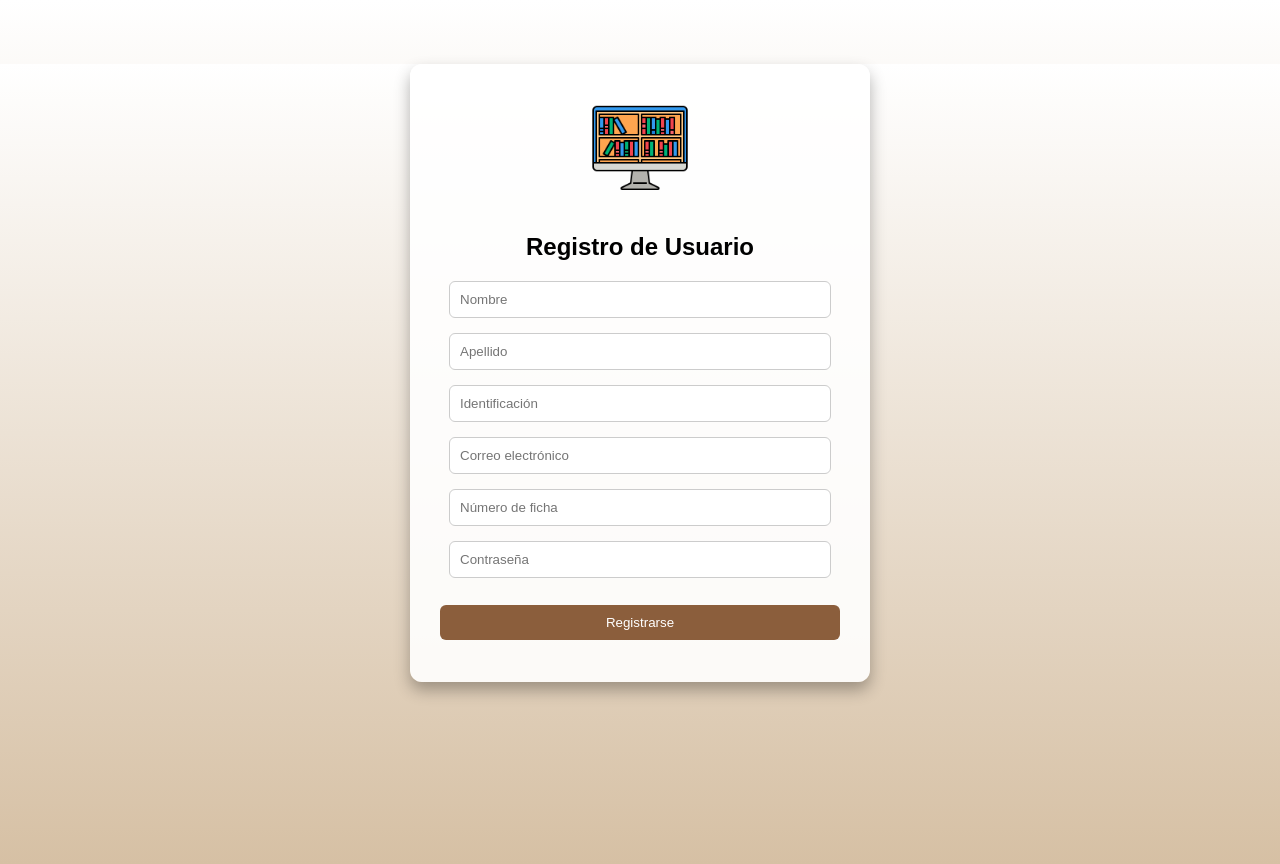
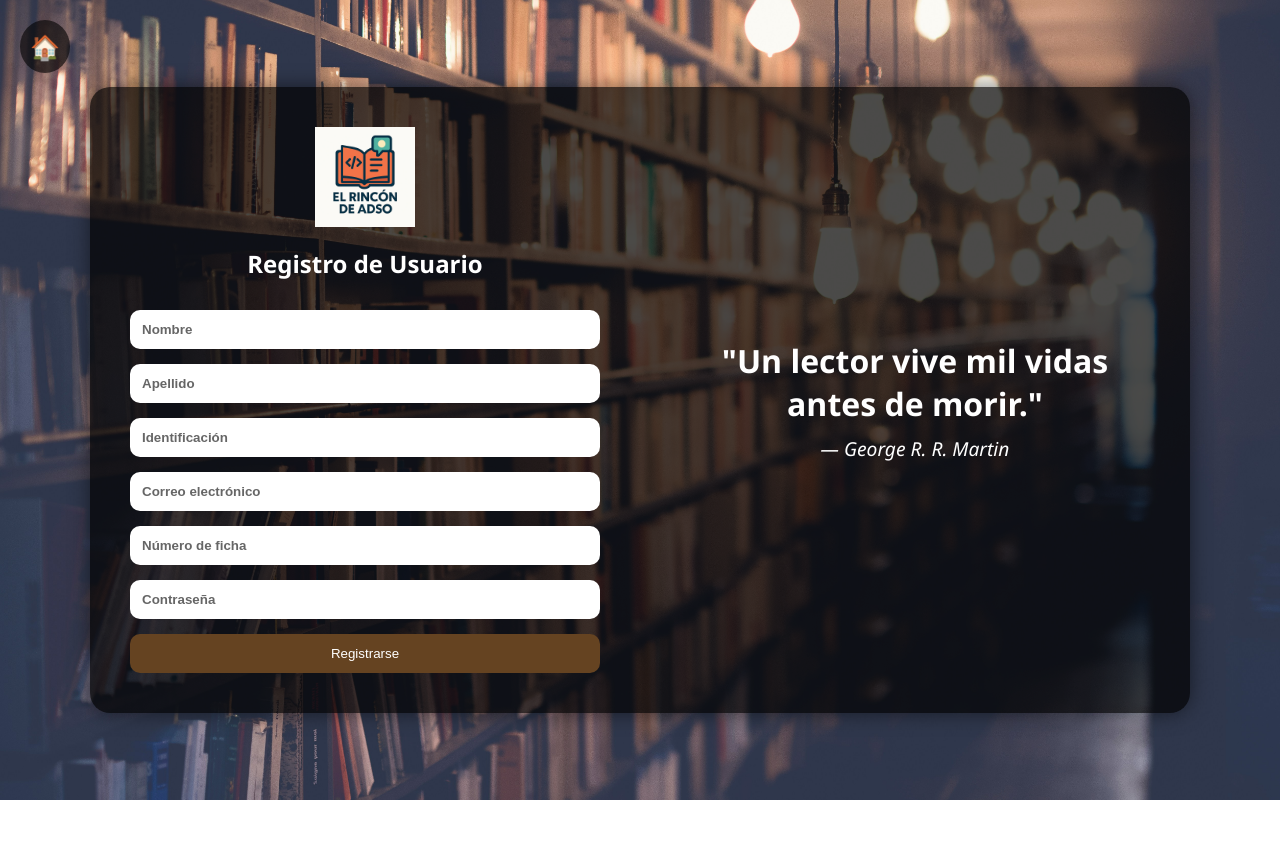
Before and after one commit to axchisan/El-rincon-de-ADSO, a PHP site: page /login/registro.php in a window 1280 px wide. After the commit the page ends 800 px from the top, so only its background shows below. Run offline with PHP 8.4, Linux system fonts and the light colour scheme.

Commit message:
agregue el registro y mejore el inicio de sesion

```diff
--- a/src/frontend/login/estudiantes.css
+++ b/src/frontend/login/estudiantes.css
@@ -187,3 +187,8 @@ button:active {
   width: 120px;
   margin-bottom: 20px;
 }
+body {
+  overflow-y: auto; /* activa el scroll vertical si se necesita */
+  height: 100vh;
+  margin: 0;
+}
--- a/src/frontend/login/registro.css
+++ b/src/frontend/login/registro.css
@@ -1,52 +1,128 @@
-body, html {
+/* registro.css */
+* {
   margin: 0;
   padding: 0;
-    height: 100%;
-    background: linear-gradient(to bottom, white, #d6c0a4); /* Desvanecido suave */
-    font-family: Arial, sans-serif;
+  box-sizing: border-box;
 }
 
-  .register-container {
-    background-color: rgba(255, 255, 255, 0.9);
-    max-width: 400px;
-    margin: 5% auto;
-    padding: 30px;
-    border-radius: 12px;
-    text-align: center;
-    box-shadow: 0 8px 16px rgba(0,0,0,0.3);
+body {
+  font-family: 'Segoe UI', Tahoma, Geneva, Verdana, sans-serif;
+  background-image: url('./img/fondo.jpg');
+  background-size: cover;
+  background-position: center;
+  background-repeat: no-repeat;
+  height: 100vh;
+  display: flex;
+  justify-content: center;
+  align-items: center;
+  color: white;
 }
 
-  /* Inputs */
-  input[type="text"],
-  input[type="email"],
-  input[type="password"] {
+.contenedor-registro {
+  display: flex;
   width: 90%;
-    padding: 10px;
-    margin-bottom: 15px;
-    border: 1px solid #ccc;
-    border-radius: 6px;
+  max-width: 1100px;
+  background-color: rgba(0, 0, 0, 0.7);
+  border-radius: 20px;
+  overflow: hidden;
+  box-shadow: 0 0 20px rgba(0, 0, 0, 0.5);
 }
 
-  /* Botón */
-  input[type="submit"] {
-    background-color: #8b5e3c;
+/* Lado del formulario */
+.registro-form {
+  flex: 1;
+  padding: 40px;
+}
+
+.logo-login {
+  width: 100px;
+  display: block;
+  margin: 0 auto 20px auto;
+}
+
+.registro-form h2 {
+  text-align: center;
+  margin-bottom: 30px;
+}
+
+.registro-form form input[type="text"],
+.registro-form form input[type="email"],
+.registro-form form input[type="password"] {
+  width: 100%;
+  padding: 12px;
+  margin-bottom: 15px;
+  border: none;
+  border-radius: 10px;
+  background-color: #222;
+  color: white;
+}
+
+.registro-form form input[type="submit"] {
+  width: 100%;
+  padding: 12px;
+  background-color: #654321;
   color: white;
   border: none;
-    padding: 10px 20px;
-    margin-top: 12px;
-    margin-bottom: 12px;
-    border-radius: 6px;
+  border-radius: 10px;
   cursor: pointer;
-    transition: background 0.3s ease;
-    width: 100%;
+  transition: background-color 0.3s;
 }
 
-  input[type="submit"]:hover {
+.registro-form form input[type="submit"]:hover {
+  background-color: #8b5e3c;
+}
+
+/* Frase a la derecha */
+.frase-lateral {
+  flex: 1;
+  padding: 40px;
+  display: flex;
+  justify-content: center;
+  align-items: center;
+  text-align: center;
+}
+
+.frase-lateral h3 {
+  font-size: 2em;
+  font-weight: bold;
+  margin-bottom: 10px;
+}
+
+.frase-lateral p {
+  font-size: 1.2em;
+  font-style: italic;
+}
+
+/* Botón de inicio */
+.btn-inicio {
+  position: absolute;
+  top: 20px;
+  left: 20px;
+  font-size: 24px;
+  text-decoration: none;
+  color: white;
+  background-color: rgba(0, 0, 0, 0.6);
+  padding: 10px;
+  border-radius: 50%;
+  transition: background-color 0.3s;
+}
+
+.btn-inicio:hover {
   background-color: #654321;
 }
+/* Solo aplica estilo a los inputs del formulario */
+form input[type="text"],
+form input[type="email"],
+form input[type="password"] {
+  background-color: white !important;
+  color: #333 !important;
+  font-weight: bold;
+  border: none;
+  border-radius: 10px;
+  padding: 12px;
+}
 
-  /* Logo */
-  .logo-login {
-    width: 100px;
-    margin-bottom: 15px;
+/* Placeholder más suave */
+form input::placeholder {
+  color: #666 !important;
 }
--- a/src/frontend/login/registro.php
+++ b/src/frontend/login/registro.php
@@ -1,13 +1,18 @@
 <!DOCTYPE html>
-<html>
+<html lang="es">
 <head>
+  <meta charset="UTF-8">
   <title>Registro</title>
-  <link rel="icon" href="./img/logo.png" type="image/png">
+  <link rel="icon" href="./img/icono.png" type="image/png">
   <link rel="stylesheet" href="registro.css">
 </head>
 <body>
+<a href="../inicio/index.php" class="btn-inicio" title="Volver al inicio">🏠</a>
 
-<div class="register-container">
+<div class="contenedor-registro">
+
+  <!-- FORMULARIO IZQUIERDA -->
+  <div class="registro-form">
     <img src="./img/logo.png" alt="Logo institucional" class="logo-login">
     <h2>Registro de Usuario</h2>
     <form action="guardar_registro.php" method="POST">
@@ -21,5 +26,15 @@
     </form>
   </div>
 
+  <!-- FRASE Y LOGOS DERECHA -->
+  <div class="frase-lateral">
+    <div class="overlay">
+      <h3>"Un lector vive mil vidas antes de morir."</h3>
+      <p>— George R. R. Martin</p>
+   <!-- aca va imagem-->
+
+
+</div>
+
 </body>
 </html>
```
Also changed, not shown: src/frontend/login/login.php (+3 -5 lines), src/frontend/login/img/fondo.jpg (added), src/frontend/login/img/icono.png (added), src/frontend/login/img/logo.png. Lines whose indentation alone changed are shown as unchanged.
